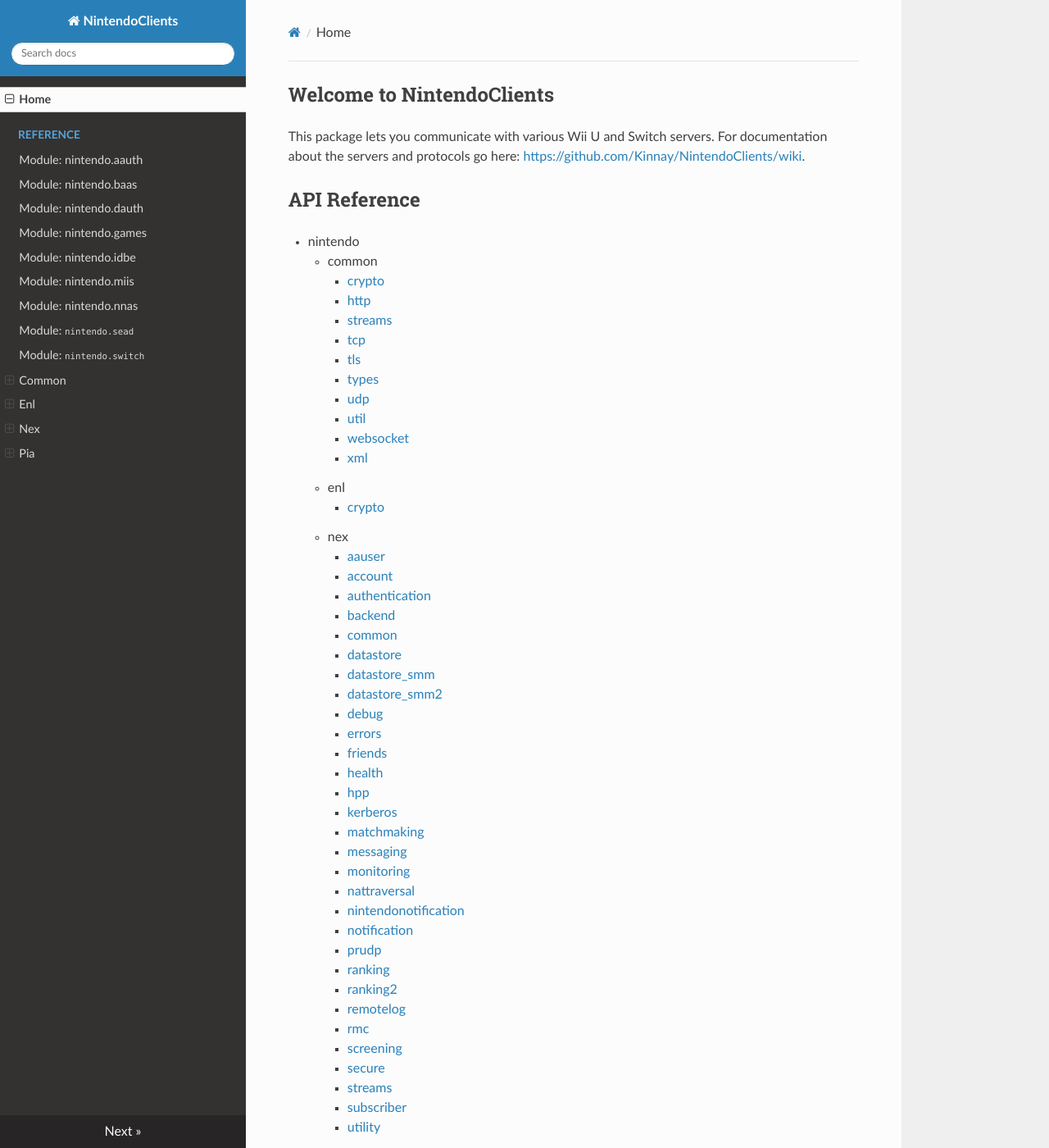
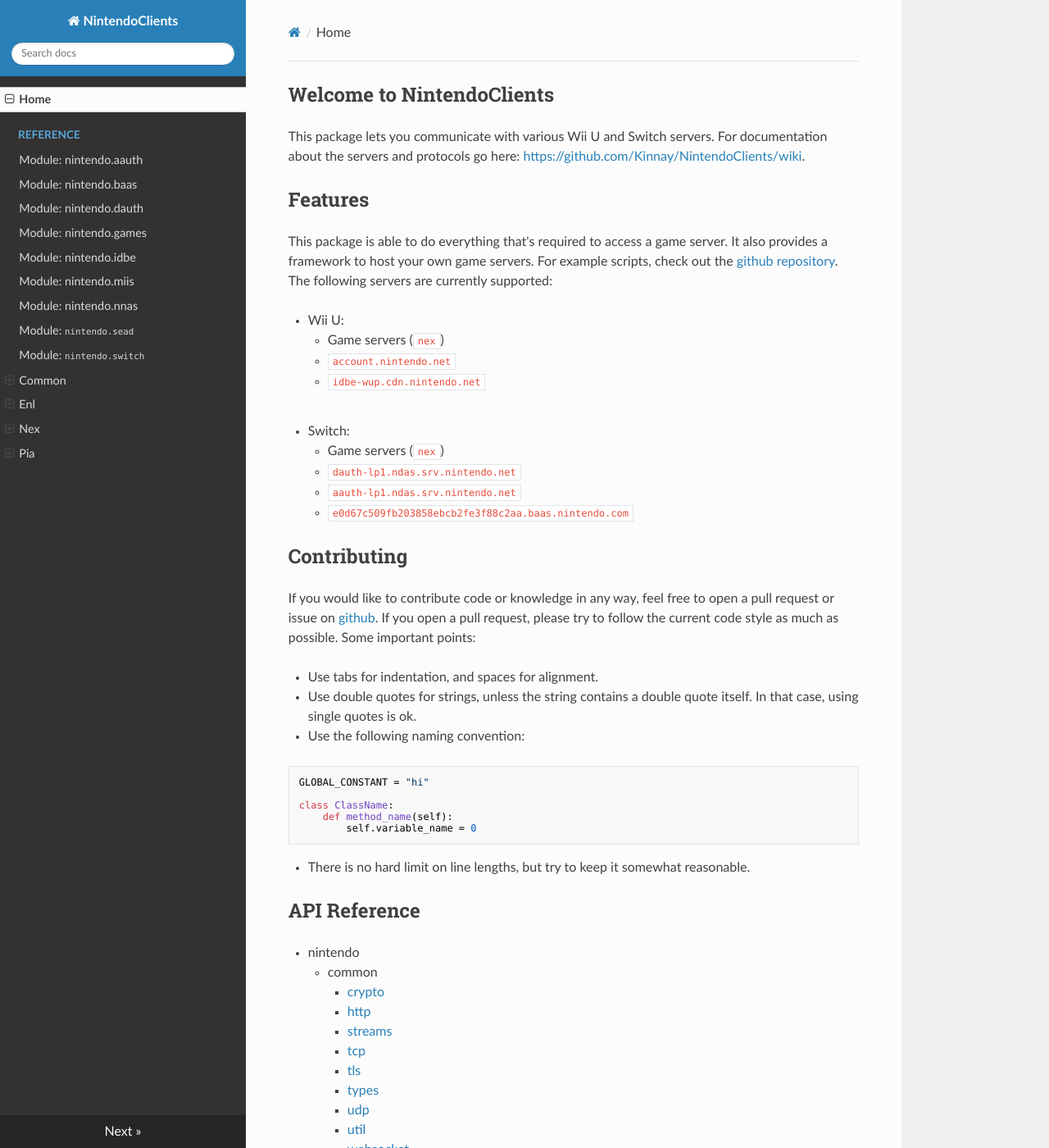
Before and after one commit to kinnay/NintendoClients, an MkDocs documentation site: the page built from docs/index.md, in a window 1280 px wide and 1400 px high. Shown: the whole window at 82% size. Built offline with MkDocs 1.6.1, drawn with Linux system fonts in a browser that asks for light colours; nearby versions of some CDN libraries.

Commit message:
Add 'features' and 'contributing' sections to docs

````diff
--- a/docs/index.md
+++ b/docs/index.md
@@ -2,6 +2,36 @@
 ## Welcome to NintendoClients
 
 This package lets you communicate with various Wii U and Switch servers. For documentation about the servers and protocols go here: [https://github.com/Kinnay/NintendoClients/wiki](https://github.com/Kinnay/NintendoClients/wiki).
+
+## Features
+This package is able to do everything that's required to access a game server. It also provides a framework to host your own game servers. For example scripts, check out the [github repository](https://github.com/Kinnay/NintendoClients). The following servers are currently supported:
+
+* Wii U:
+	* Game servers (`nex`)
+	* `account.nintendo.net`
+	* `idbe-wup.cdn.nintendo.net`<br><br>
+* Switch:
+	* Game servers (`nex`)
+	* `dauth-lp1.ndas.srv.nintendo.net`
+	* `aauth-lp1.ndas.srv.nintendo.net`
+	* `e0d67c509fb203858ebcb2fe3f88c2aa.baas.nintendo.com`
+
+## Contributing
+If you would like to contribute code or knowledge in any way, feel free to open a pull request or issue on [github](https://github.com/Kinnay/NintendoClients). If you open a pull request, please try to follow the current code style as much as possible. Some important points:
+
+* Use tabs for indentation, and spaces for alignment.
+* Use double quotes for strings, unless the string contains a double quote itself. In that case, using single quotes is ok.
+* Use the following naming convention:
+
+```python
+GLOBAL_CONSTANT = "hi"
+
+class ClassName:
+	def method_name(self):
+		self.variable_name = 0
+```
+
+* There is no hard limit on line lengths, but try to keep it somewhat reasonable.
 
 ## API Reference
 
````
